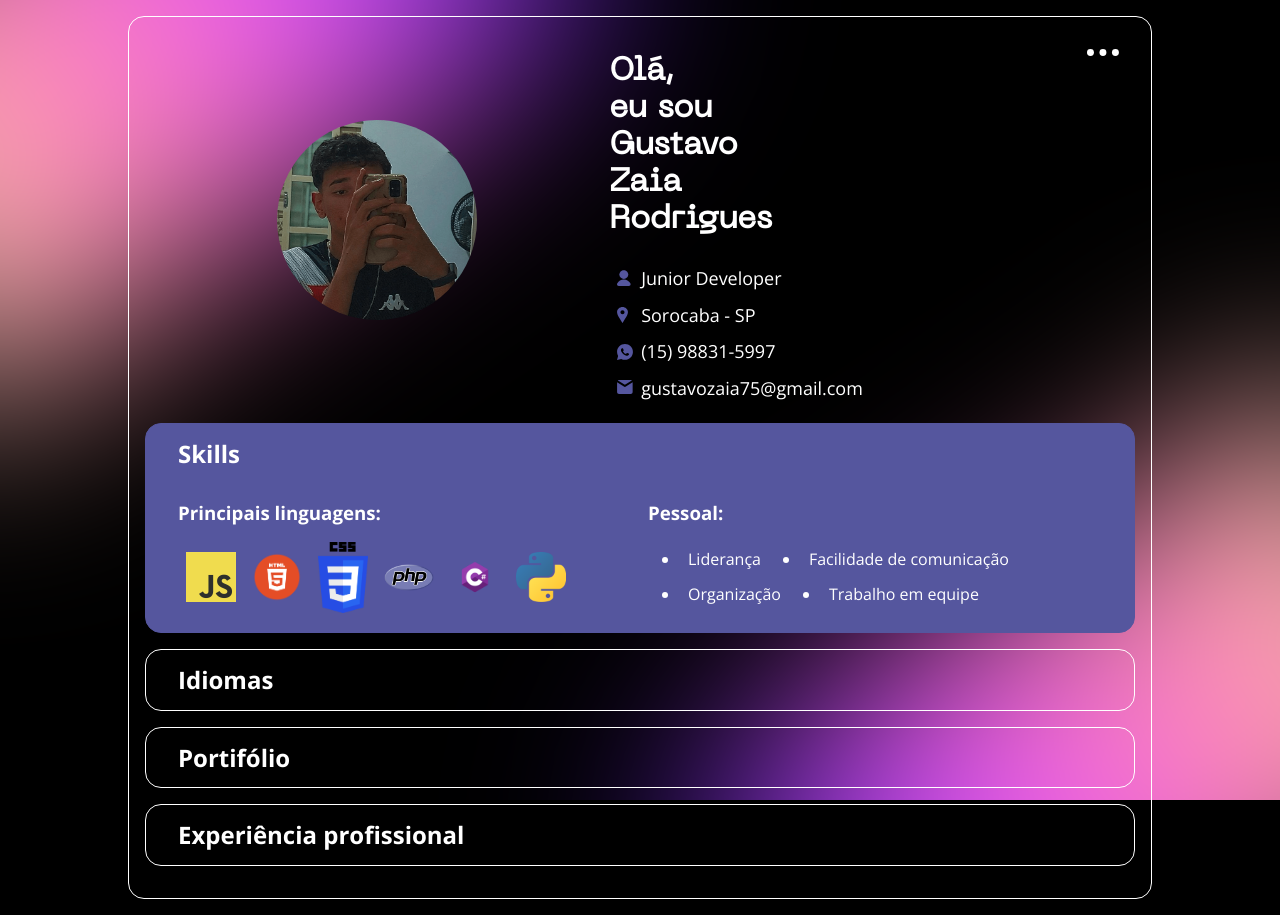
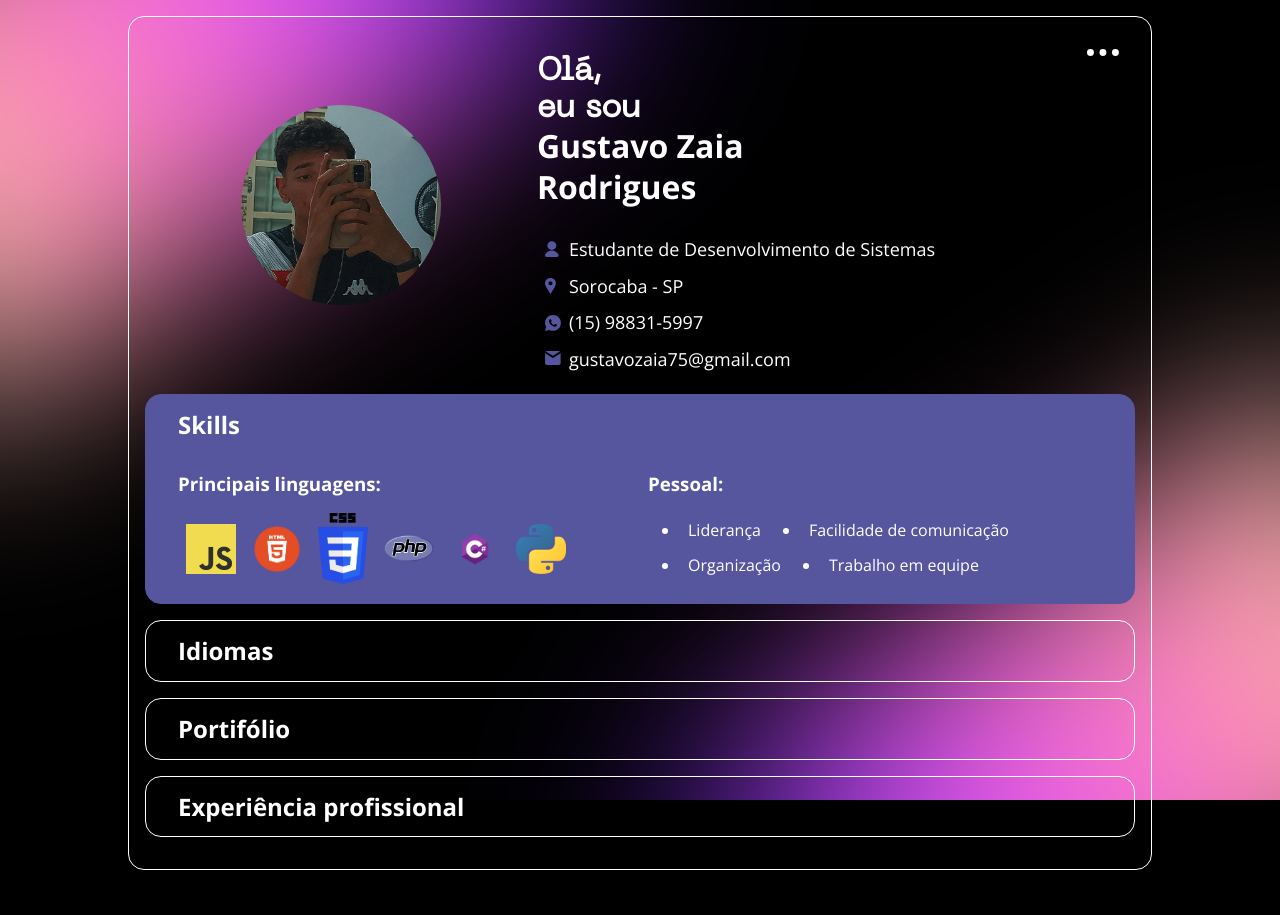
Before and after one commit to zaiaaa/portfolio-js-dio, a plain HTML site: page index.html in a window 1280 px wide. After the commit the page ends 886 px from the top, so only its background shows below. Drawn offline with nearby package versions, Linux system fonts and the light colour scheme.

Commit message:
alterações

```diff
--- a/assets/js/main.js
+++ b/assets/js/main.js
@@ -1,4 +1,29 @@
+
+function updateProfileData(profileData){
+
+    const photo = document.getElementById('profile.photo')
+    photo.src = profileData.photo
+    photo.alt = profileData.name
+
+    const name = document.getElementById('profile.name')
+    name.innerHTML = profileData.name
+
+    const job = document.getElementById('profile.job')
+    job.innerHTML = profileData.job
+
+    const location = document.getElementById('profile.location')
+    location.innerHTML = profileData.location
+
+    const phone = document.getElementById('profile.phone')
+    phone.innerHTML = profileData.phone
+    phone.href = `tel:${profileData.phone}`
+
+    const email = document.getElementById('profile.email')
+    email.innerHTML = profileData.email
+    email.href = `mailto:${profileData.email}`
+}
+
 (async function() {
     const profileData = await fetchProfileData()
-    console.log(profileData)
+    updateProfileData(profileData)
 })()
--- a/data/profile.json
+++ b/data/profile.json
@@ -37,7 +37,8 @@
         "Liderança",
         "Trabalho em equipe",
         "Flexibilidade",
-        "Organização"
+        "Organização",
+        "Comunicação"
       ]
     },
     "languages": [
--- a/index.html
+++ b/index.html
@@ -25,29 +25,29 @@
 
     <main class="main">
         <header class="header">
-            <img class="photo" src="/assets/img/Opera Instantâneo_2023-05-23_002044_web.whatsapp.com.png" alt="Foto de Gustavo Zaia" srcset="">
+            <img class="photo" id="profile.photo" src="/assets/img/sem_foto.png" alt="Foto de perfil" srcset="">
 
-            <h1 class="title">Olá, <br> eu sou Gustavo Zaia Rodrigues</h1>
+            <h1 class="title">Olá, <br>eu sou <span id="profile.name">Carregando..</span></h1>
 
             <div class="information">
                 <p class="job">
                     <a target="_blank" href="https://www.linkedin.com/in/gustavo-zaia-1b0146272/">
-                    Junior Developer
+                        <span id="profile.job">Carregando...</span>
                     </a>
                 </p>
                 <p class="location">
                     <a target="_blank"  href="https://www.google.com/maps/place/Sorocaba+-+SP/@-23.469867,-47.4367905,12z/data=!3m1!4b1!4m6!3m5!1s0x94c58abceb48f503:0x947f99ac59d0781b!8m2!3d-23.470905!4d-47.4851488!16zL20vMDJ4NzJt?entry=ttu">
-                    Sorocaba - SP
+                        <span id="profile.location">Carregando...</span>
                     </a>
                 </p>
                 <p class="phone">
-                    <a href="tel:(15) 98831-5997">
-                    (15) 98831-5997
+                    <a id="profile.phone" href="tel:(15) 98831-5997">
+                    Carregando...
                     </a>
                 </p>
                 <p class="email">
-                    <a href="mailto:gustavozaia75@gmail.com">
-                        gustavozaia75@gmail.com
+                    <a id="profile.email" href="mailto:gustavozaia75@gmail.com">
+                        Carregando...
                     </a>
                 </p>
             </div>
@@ -89,7 +89,7 @@
 
                     <section class="personal">
                         <h3>Pessoal:</h3>
-                        <ul>
+                        <ul id="profile.skills.softSkills">
                                 <li>Liderança</li>
                                 <li>Facilidade de comunicação</li>
                                 <li>Organização</li>
```
Also changed, not shown: assets/img/sem_foto.png (added).
